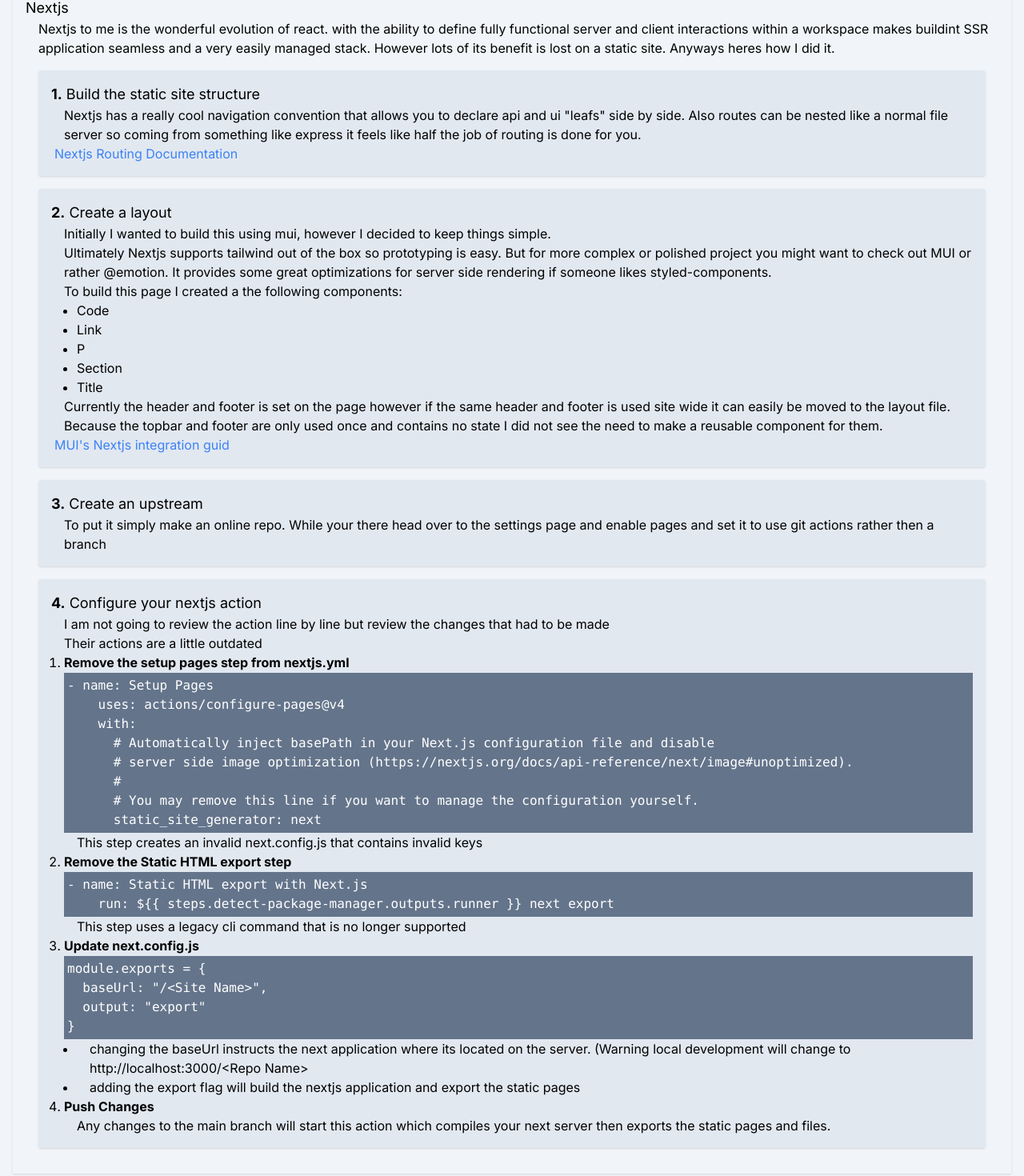
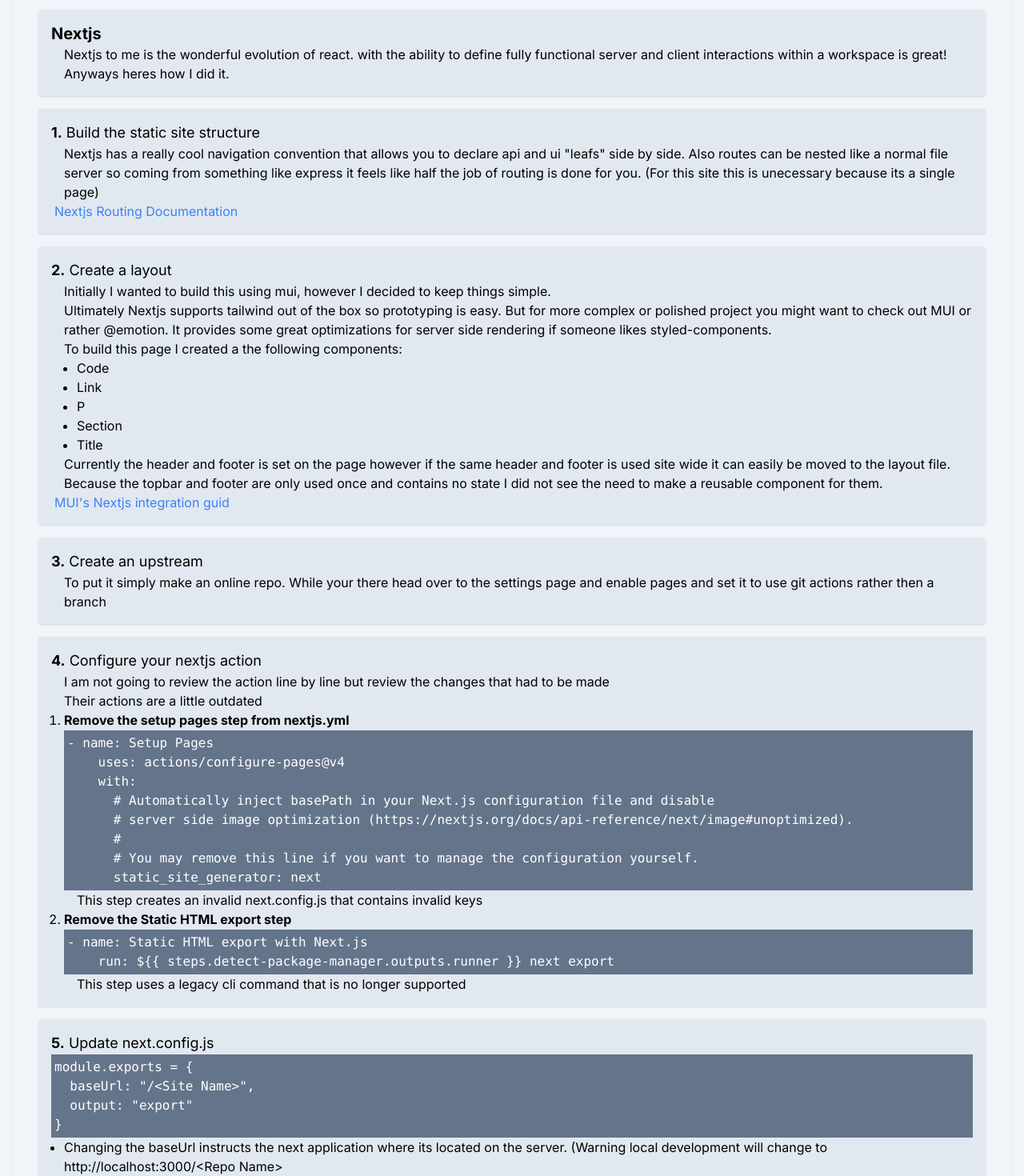
Before and after one commit to IrwinJames-FS/static-site, a Next.js app: page /static-site/ in a window 1280 px wide. Shown: the part 100-1570 px from the top of the page at 80% size. Built offline with nearby package versions, Linux system fonts and the light colour scheme.

Commit message:
Updated verbiage

```diff
--- a/src/app/page.tsx
+++ b/src/app/page.tsx
@@ -11,11 +11,15 @@
     </header>
     <main className="flex-grow pt-16">
       <article className="m-4 p-4 shadow">
-        <h3 className="text-lg">Nextjs</h3>
-        <P>Nextjs to me is the wonderful evolution of react. with the ability to define fully functional server and client interactions within a workspace makes buildint SSR application seamless and a very easily managed stack. However lots of its benefit is lost on a static site. Anyways heres how I did it.</P>
+        <Section>
+          <h3 className="text-xl font-bold">Nextjs</h3>
+          <P>Nextjs to me is the wonderful evolution of react. with the ability to define fully functional server and client interactions within a workspace is great! Anyways heres how I did it.</P>
+        </Section>
+
+
         <Section>
           <Title step={1} title="Build the static site structure"/>
-          <P>Nextjs has a really cool navigation convention that allows you to declare api and ui &#34;leafs&#34; side by side. Also routes can be nested like a normal file server so coming from something like express it feels like half the job of routing is done for you.</P>
+          <P>Nextjs has a really cool navigation convention that allows you to declare api and ui &#34;leafs&#34; side by side. Also routes can be nested like a normal file server so coming from something like express it feels like half the job of routing is done for you. (For this site this is unecessary because its a single page)</P>
           <Link href="https://nextjs.org/docs/app/building-your-application/routing">Nextjs Routing Documentation</Link>
         </Section>
 
@@ -67,29 +71,24 @@
               </Code>
               <P>This step uses a legacy cli command that is no longer supported</P>
             </li>
-            <li>
-              <b>Update next.config.js</b>
-              <Code>
+          </ul>
+        </Section>
+        <Section>
+          <Title step={5} title="Update next.config.js"/>
+          <Code>
 {`module.exports = {
   baseUrl: "/<Site Name>",
   output: "export"
 }`}
-              </Code>
-              <ul className="list-disc pl-4">
-                <li>
-                  <P>changing the baseUrl instructs the next application where its located on the server. (Warning local development will change to {`http://localhost:3000/<Repo Name>`}</P>
-                </li>
-                <li>
-                  <P>adding the export flag will build the nextjs application and export the static pages</P>
-                </li>
-              </ul>
-
-            </li>
-            <li>
-              <b>Push Changes</b>
-              <P>Any changes to the main branch will start this action which compiles your next server then exports the static pages and files.</P>
-            </li>
+          </Code>
+          <ul className="list-disc pl-4">
+            <li>Changing the baseUrl instructs the next application where its located on the server. (Warning local development will change to {`http://localhost:3000/<Repo Name>`}</li>
+            <li>Adding the export flag will build the nextjs application and export the static pages</li>
           </ul>
+        </Section>
+        <Section>
+          <Title step={6} title="Push Changes"/>
+          <P>Now when the main branch is pushed to the nextjs action will run which will compile the site and upload it to the site pages.</P>
         </Section>
       </article>
     </main>
```
